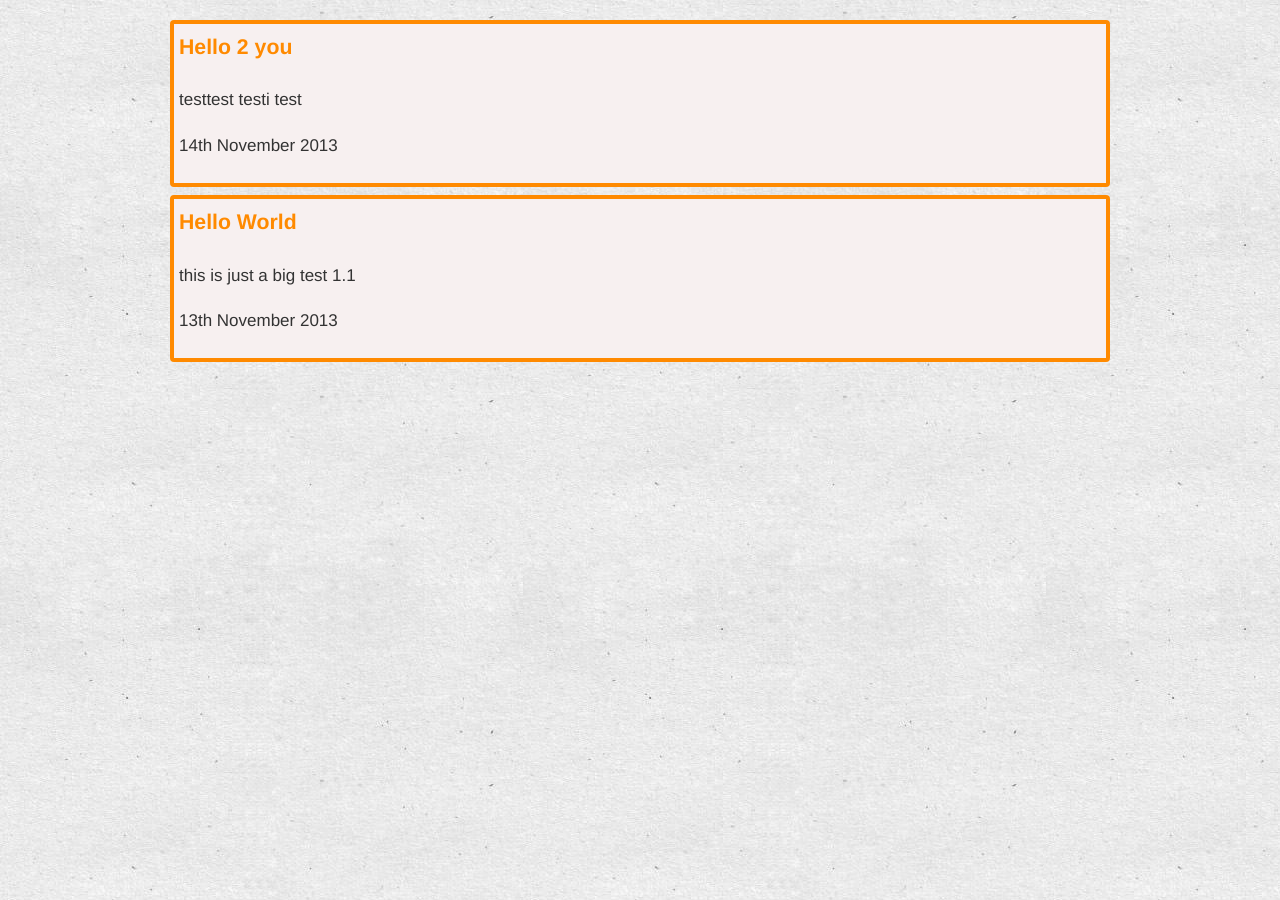
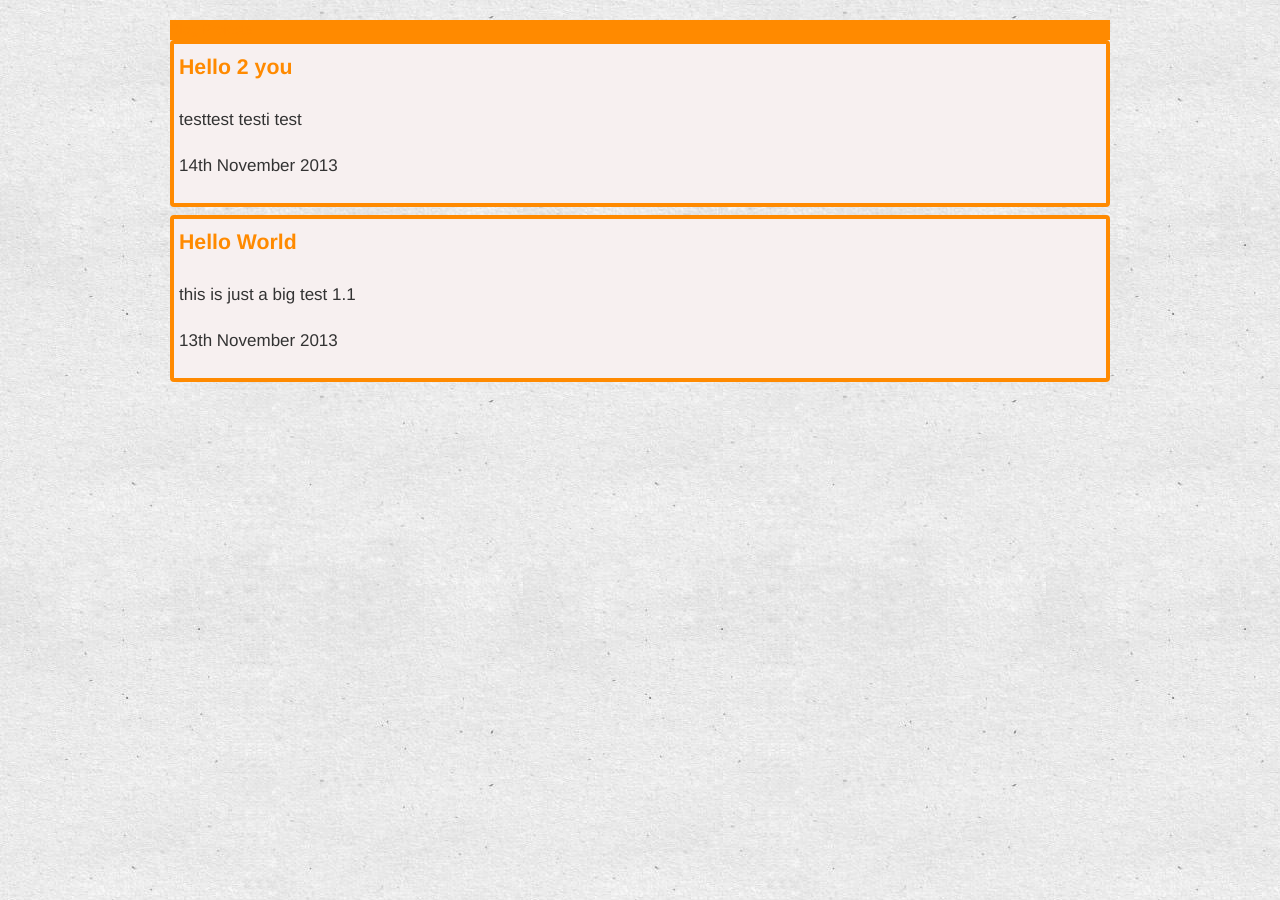
Before and after one commit to mikiec84/abbe98.github.com, a Jekyll site: the page built from index.html, in a window 1280 px wide. Built offline with Jekyll 4.4.1, drawn with Linux system fonts in a browser that asks for light colours.

Commit message:
First work on menu.

```diff
--- a/_layouts/default.html
+++ b/_layouts/default.html
@@ -7,12 +7,12 @@
 	</head>
 	<body>
 		<nav role="menubar">
-			<div role="menuitem">
-
-			</div>
-			<div role="menuitem">
-
-			</div>
+			<a href="index.html" role="menuitem">
+				Blog
+			</a>
+			<a href="Projects" role="menuitem">
+				Projects
+			</a>
 		</nav>
 		{{ content }}
 	</body>
--- a/style.css
+++ b/style.css
@@ -10,6 +10,15 @@
 	padding: 20px 10px;
 	margin: 0 auto;
 	background-image: url('background.jpg');
+}
+
+nav {
+	background-color: #FF8A00;
+}
+
+nav a:hover, nav a:active, a div:focus {
+	background-color: #EF870E;
+	display: block;
 }
 
 /* Links
```
